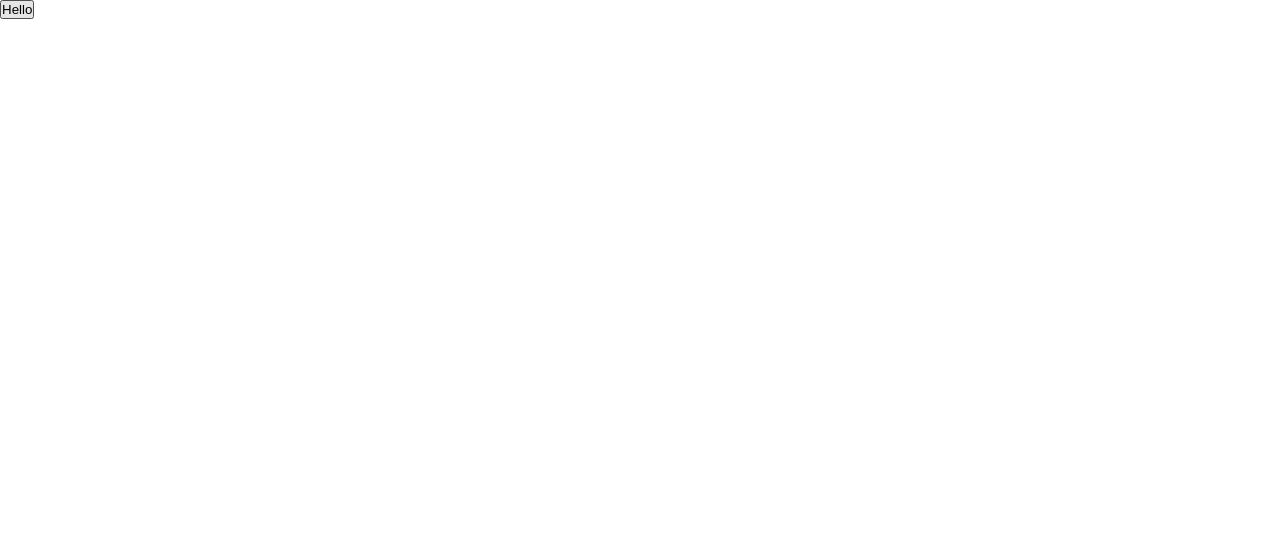
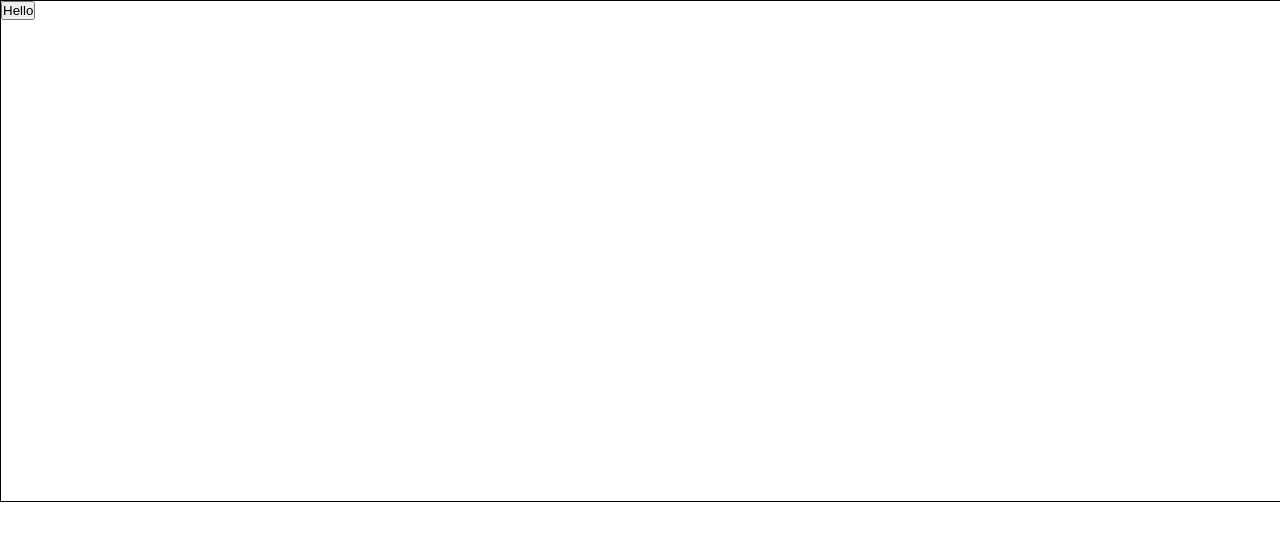
Before and after one commit to Azizbekolimjonov/My_project, a plain HTML site: page index.html in a window 1280 px wide. Drawn offline with Linux system fonts and the light colour scheme.

Commit message:
Update index.html

```diff
--- a/index.html
+++ b/index.html
@@ -6,7 +6,10 @@
       margin: 0;
       padding: 0;
      }
-
+    .button-div{
+      border: 1px solid black;
+      width: 100%;
+      height: 500px;
   </style>
 </head>
   <body>
```
